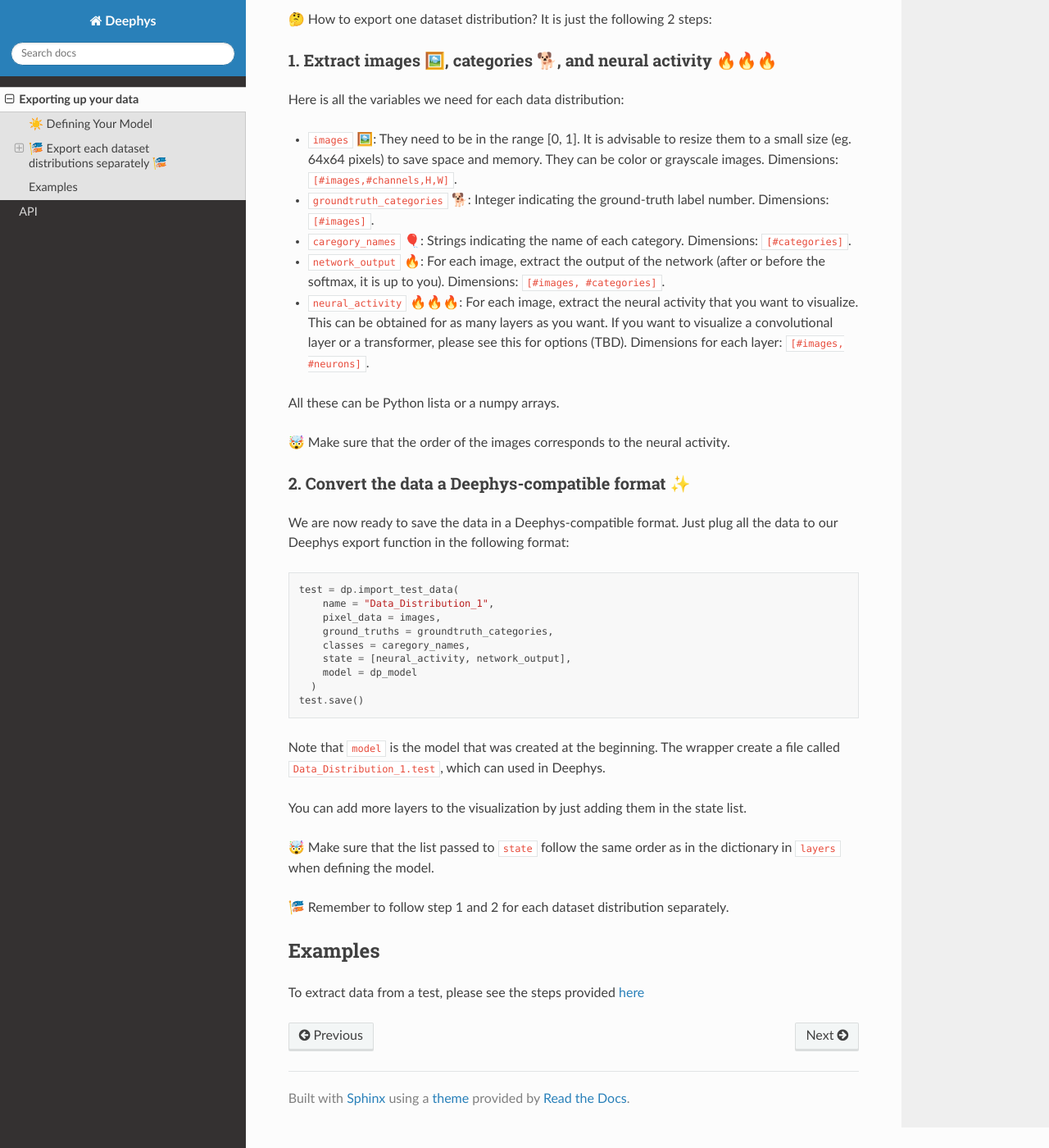
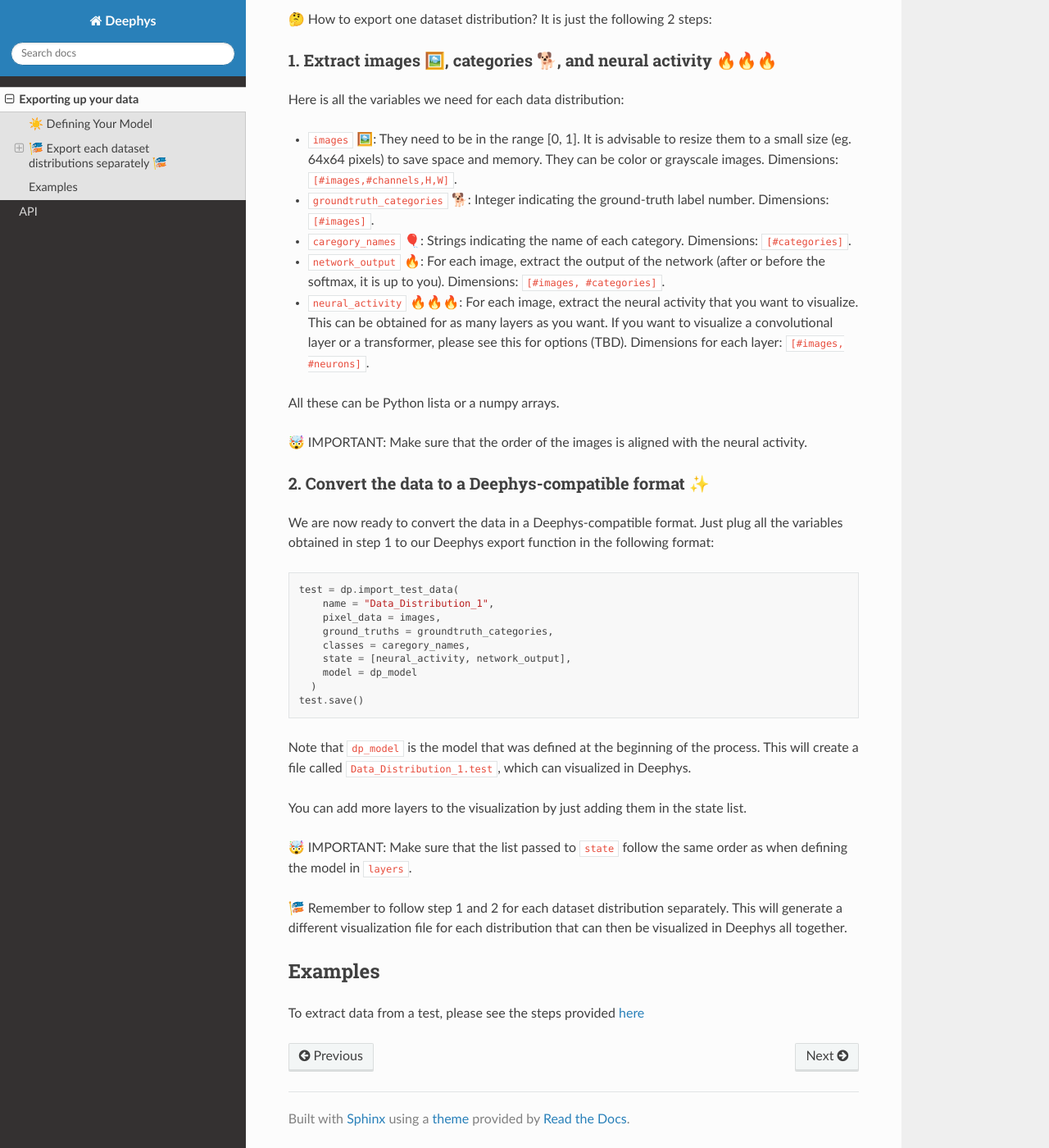
Before and after one commit to mjgroth/deephys, a Sphinx documentation site: the page built from docs/source/usage.rst, in a window 1280 px wide and 1400 px high, scrolled down 874 px. Shown: the whole window at 82% size. Built offline with Sphinx 7.4.7 and the Read the Docs theme 2.0.0, drawn with Linux system fonts in a browser that asks for light colours; some of the changed text lies outside the part shown.

Commit message:
Update usage.rst

```diff
--- a/docs/source/usage.rst
+++ b/docs/source/usage.rst
@@ -1,7 +1,7 @@
 Exporting up your data
 =============
 
-Before starting, install our Deephys-Exporter Python library. This library facilitates encapsulating your data into a format compatible with Deephys and saves the data to files.
+Before starting, install our Deephys exporter Python library. This library facilitates encapsulating your data into a format compatible with Deephys and saves the data to files.
 
 .. code-block:: console
 
@@ -50,12 +50,12 @@
 
 All these can be Python lista or a numpy arrays.
 
-🤯 Make sure that the order of the images corresponds to the neural activity.
+🤯 IMPORTANT: Make sure that the order of the images is aligned with the neural activity.
 
-2. Convert the data a Deephys-compatible format ✨
+2. Convert the data to a Deephys-compatible format ✨
 ~~~~~~~~~~~~~~~~~~~~~~~~~~~~~~~~~~~~~~~~~~~~~~~~~~~~~~~~~~~~~~~~~~~~~~~~~~~~~~
 
-We are now ready to save the data in a Deephys-compatible format. Just plug all the data to our Deephys export function in the following format:
+We are now ready to convert the data in a Deephys-compatible format. Just plug all the variables obtained in step 1 to our Deephys export function in the following format:
 
 .. code-block:: python
 
@@ -69,13 +69,13 @@
     )
   test.save()
 
-Note that ``model`` is the model that was created at the beginning. The wrapper create a file called ``Data_Distribution_1.test``, which can used in Deephys.
+Note that ``dp_model`` is the model that was defined at the beginning of the process. This will create a file called ``Data_Distribution_1.test``, which can visualized in Deephys.
 
 You can add more layers to the visualization by just adding them in the state list.
 
-🤯 Make sure that the list passed to ``state`` follow the same order as in the dictionary in ``layers`` when defining the model.
+🤯 IMPORTANT: Make sure that the list passed to ``state`` follow the same order as when defining the model  in ``layers``.
 
-🎏 Remember to follow step 1 and 2 for each dataset distribution separately.
+🎏 Remember to follow step 1 and 2 for each dataset distribution separately. This will generate a different visualization file for each distribution that can then be visualized in Deephys all together.
 
 .. Extracting Activations From Data
 
```
